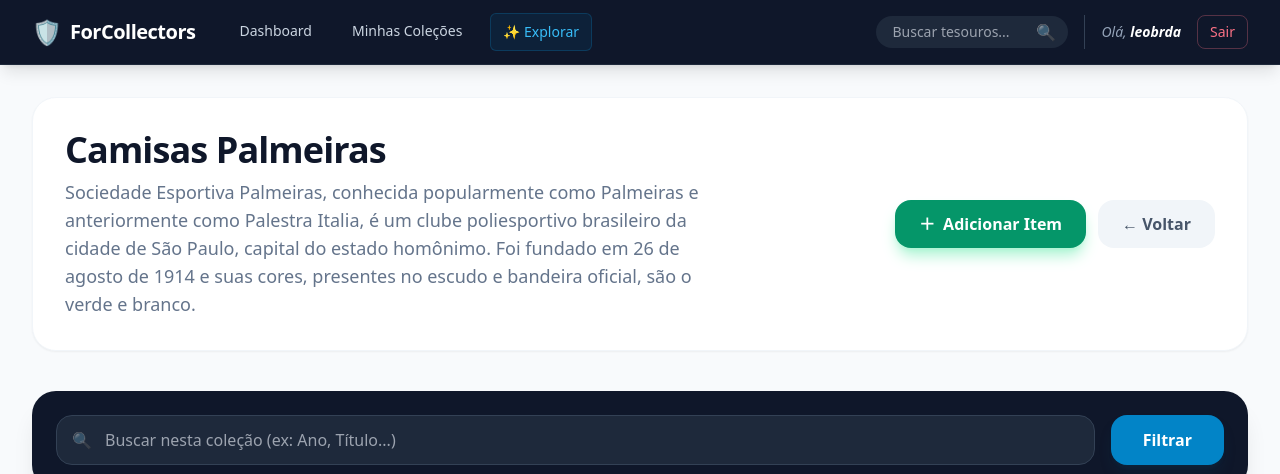
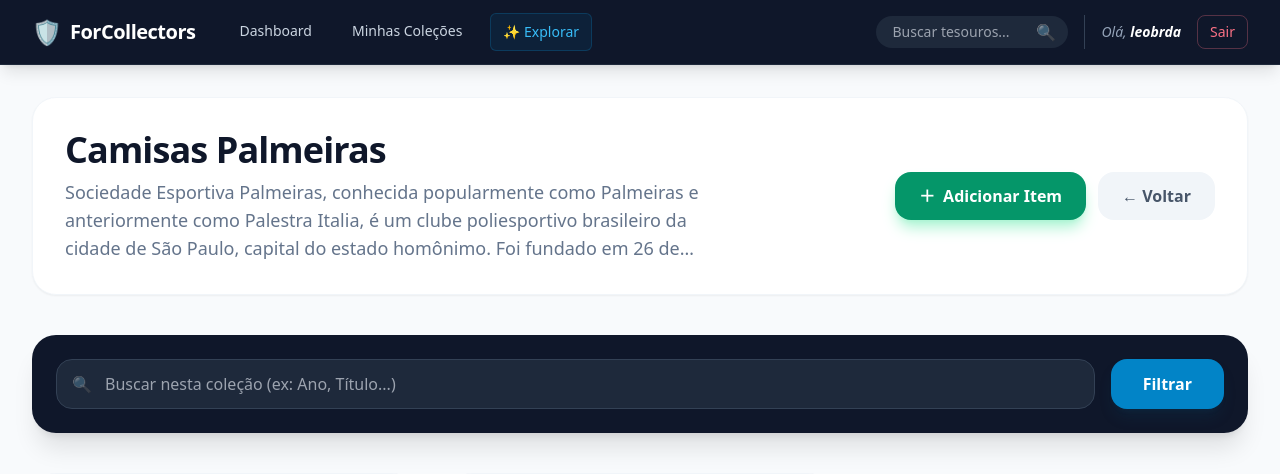
Before and after one commit to leobrda/forCollectors, a Django app: page /collection/1/ in a window 1280 px wide. Shown: the top 474 px of the page. Run offline with Django 5.2, Linux system fonts and the light colour scheme; a user stored in the database is signed in; data comes from the database, SQL or seed files in the repository; both versions use the stored data as it was after the commit; some libraries are stand-ins or nearby versions.

Commit message:
corrigindo alguns templates

```diff
--- a/albums/templates/albums/collection_detail.html
+++ b/albums/templates/albums/collection_detail.html
@@ -3,14 +3,20 @@
 {% block content %}
 <div class="space-y-10 animate-fadeIn">
     <!-- Cabeçalho da Coleção -->
-    <header class="bg-white p-8 rounded-3xl shadow-sm border border-slate-100 flex flex-col md:flex-row justify-between items-center gap-6">
-        <div class="text-center md:text-left">
-            <h1 class="text-4xl font-black text-slate-900 tracking-tight">{{ collection.name }}</h1>
-            <p class="mt-2 text-lg text-slate-500 max-w-2xl">{{ collection.description|default:"Esta coleção ainda não possui uma descrição detalhada." }}</p>
+    <header class="bg-white p-8 rounded-3xl shadow-sm border border-slate-100 flex flex-col md:flex-row justify-between items-center gap-6 overflow-hidden">
+    <div class="text-center md:text-left min-w-0 flex-grow w-full">
+        <!-- Título com quebra de palavra e limite visual -->
+        <h1 class="text-4xl font-black text-slate-900 tracking-tight break-words line-clamp-2" title="{{ collection.name }}">
+            {{ collection.name }}
+        </h1>
+        <!-- Descrição com limite de altura -->
+        <p class="mt-2 text-lg text-slate-500 max-w-2xl break-words line-clamp-3">
+            {{ collection.description|default:"Esta coleção ainda não possui uma descrição detalhada." }}
+        </p>
     </div>
-        <div class="flex flex-col sm:flex-row gap-3 w-full md:w-auto">
+    <div class="flex flex-col sm:flex-row gap-3 w-full md:w-auto shrink-0">
         {% if user == collection.owner %}
-                <a href="{% url 'item_create' collection.pk %}" class="inline-flex items-center justify-center px-6 py-3 bg-emerald-600 hover:bg-emerald-700 text-white font-bold rounded-2xl shadow-lg shadow-emerald-200 transition transform hover:-translate-y-1">
+            <a href="{% url 'item_create' collection.pk %}" class="inline-flex items-center justify-center px-6 py-3 bg-emerald-600 hover:bg-emerald-700 text-white font-bold rounded-2xl shadow-lg shadow-emerald-200 transition transform hover:-translate-y-1 whitespace-nowrap">
                 <span class="mr-2">＋</span> Adicionar Item
             </a>
         {% endif %}
--- a/templates/base.html
+++ b/templates/base.html
@@ -99,15 +99,22 @@
     <div class="space-y-4 mb-6">
     {% for message in messages %}
         <div x-data="{ show: true }" x-show="show"
-                     class="flex items-center justify-between p-4 rounded-xl shadow-sm border transition-all
+             x-transition:enter="transition ease-out duration-300"
+             x-transition:enter-start="opacity-0 transform -translate-y-2"
+             x-transition:enter-end="opacity-100 transform translate-y-0"
+             class="flex items-start justify-between p-4 rounded-2xl shadow-sm border overflow-hidden transition-all
                     {% if message.tags == 'error' %} bg-rose-50 border-rose-200 text-rose-800 {% else %} bg-emerald-50 border-emerald-200 text-emerald-800 {% endif %}">
-                    <div class="flex items-center">
-                        <span class="mr-3">
+
+            <div class="flex items-start min-w-0 flex-grow">
+                <span class="mr-3 mt-0.5 shrink-0">
                     {% if message.tags == 'error' %} ⚠️ {% else %} ✅ {% endif %}
                 </span>
-                        <p class="font-medium">{{ message }}</p>
+                <p class="font-bold text-sm leading-relaxed break-all">
+                    {{ message }}
+                </p>
             </div>
-                    <button @click="show = false" class="text-current opacity-50 hover:opacity-100 transition">
+
+            <button @click="show = false" class="ml-4 shrink-0 text-current opacity-40 hover:opacity-100 transition-opacity">
                 <svg class="h-5 w-5" fill="none" viewBox="0 0 24 24" stroke="currentColor">
                     <path stroke-linecap="round" stroke-linejoin="round" stroke-width="2" d="M6 18L18 6M6 6l12 12" />
                 </svg>
```
Also changed, not shown: albums/templates/albums/item_form.html (+19 -10 lines), db.sqlite3. Lines whose indentation alone changed are shown as unchanged.
